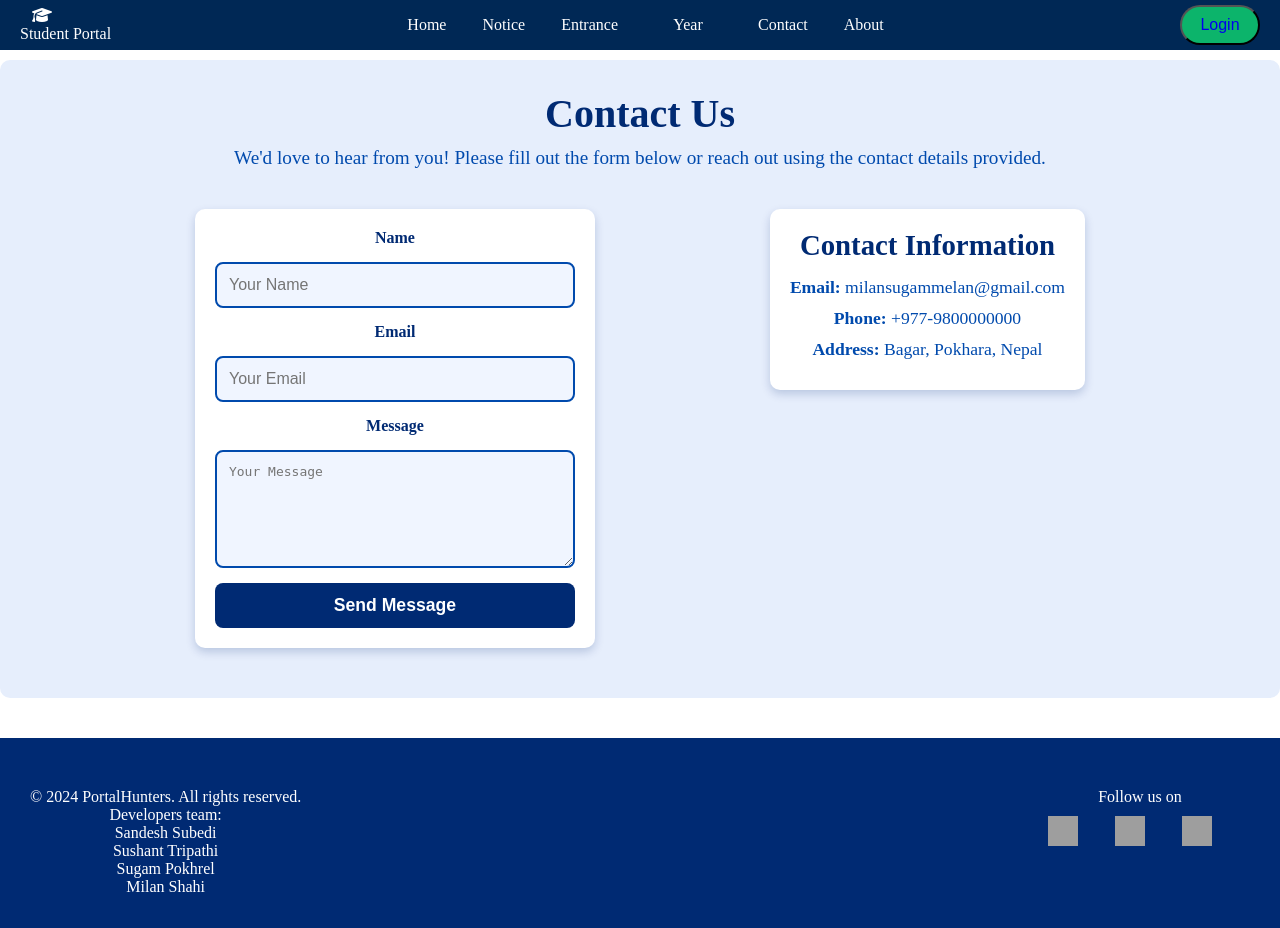
After one commit to milanshahi57/studen_portal, a Django app: page /contact/ in a window 1280 px wide. The commit adds this page. Run offline with Django 5.2, Linux system fonts and the light colour scheme; grey boxes are pictures that could not be loaded.

Commit message:
contact form added and fixed previous problem of navbar

```diff
--- /dev/null
+++ b/student_app/static/css/contact.css
@@ -0,0 +1,107 @@
+/* Contact Section Styles */
+.contact-section {
+    margin-top: 60px;
+    padding: 30px;
+    text-align: center;
+    background-color: #e6eefc; /* Light blue background */
+    color: #002a73; /* Dark blue text */
+    border-radius: 10px;
+}
+
+.contact-section h1 {
+    font-size: 2.5em;
+    margin-bottom: 10px;
+    color: #002a73; /* Dark blue heading */
+}
+
+.contact-section p {
+    font-size: 1.2em;
+    margin-bottom: 20px;
+    color: #004aad; /* Slightly lighter blue */
+}
+
+/* Contact Container */
+.contact-container {
+    display: flex;
+    justify-content: space-evenly;
+    align-items: flex-start;
+    gap: 30px;
+    padding: 20px;
+    flex-wrap: wrap;
+}
+
+/* Contact Form */
+.contact-form {
+    flex: 1;
+    max-width: 400px;
+    display: flex;
+    flex-direction: column;
+    gap: 15px;
+    background-color: white;
+    padding: 20px;
+    border-radius: 10px;
+    box-shadow: 0 4px 10px rgba(0, 42, 115, 0.2); /* Soft blue shadow */
+}
+
+.contact-form label {
+    font-weight: bold;
+    color: #002a73; /* Dark blue labels */
+}
+
+.contact-form input,
+.contact-form textarea {
+    width: 100%;
+    padding: 12px;
+    border: 2px solid #004aad; /* Slightly lighter blue border */
+    border-radius: 8px;
+    font-size: 1em;
+    background-color: #f0f5ff; /* Light blue input background */
+    color: #002a73; /* Dark blue text */
+    transition: all 0.3s ease;
+}
+
+.contact-form input:focus,
+.contact-form textarea:focus {
+    border-color: #002a73;
+    outline: none;
+    box-shadow: 0 0 8px rgba(0, 42, 115, 0.5);
+}
+
+/* Submit Button */
+.submit-button {
+    background-color: #002a73; /* Dark blue button */
+    color: white;
+    padding: 12px 15px;
+    border: none;
+    border-radius: 8px;
+    font-size: 1.1em;
+    cursor: pointer;
+    font-weight: bold;
+    transition: all 0.3s ease;
+}
+
+.submit-button:hover {
+    background-color: #004aad; /* Slightly lighter blue on hover */
+    box-shadow: 0 4px 10px rgba(0, 42, 115, 0.4);
+}
+
+/* Contact Info Section */
+.contact-info {
+    max-width: 400px;
+    padding: 20px;
+    background: white;
+    border-radius: 10px;
+    box-shadow: 0 4px 10px rgba(0, 42, 115, 0.2);
+}
+
+.contact-info h3 {
+    color: #002a73;
+    font-size: 1.8em;
+    margin-bottom: 15px;
+}
+
+.contact-info p {
+    font-size: 1.1em;
+    color: #004aad;
+    margin-bottom: 10px;
+}
--- a/student_app/static/css/home.css
+++ b/student_app/static/css/home.css
@@ -2,6 +2,7 @@
     margin: 0px;
     padding: 0px;
     box-sizing: border-box;
+
 }
 
 .content-outer {
@@ -9,7 +10,7 @@
     height: 90vh;
     max-width: 100vw;
     display: flex;
-    overflow-x: hidden;
+
 
 }
 
--- a/student_app/templates/base.html
+++ b/student_app/templates/base.html
@@ -10,6 +10,7 @@
     <link rel="stylesheet" href="{%static 'css/footer.css'%}"/>
     <link rel="stylesheet" href="{%static 'css/about.css'%}"/>
     <link rel="stylesheet" href="{% static 'css/year.css' %}"/>
+    <link rel="stylesheet" href="{% static 'css/contact.css' %}"/>
     <link rel="stylesheet" href="{% static 'css/subjects.css' %}"/>
     <link rel="stylesheet" href="https://cdnjs.cloudflare.com/ajax/libs/font-awesome/6.5.2/css/all.min.css" integrity="sha512-SnH5WK+bZxgPHs44uWIX+LLJAJ9/2PkPKZ5QiAj6Ta86w+fsb2TkcmfRyVX3pBnMFcV7oQPJkl9QevSCWr3W6A==" crossorigin="anonymous" referrerpolicy="no-referrer" />
 
@@ -35,7 +36,7 @@
                 <li><a href="{% url 'subjects' 'fourth' %}" class="nav-items">Fourth</a></li>
                 </ul>
                 </li>
-                <li><a href="" class="nav-items">Contact</a></li>
+                <li><a href="{% url 'contact' %}" class="nav-items">Contact</a></li>
                 <li><a href="{% url 'about' %}" class="nav-items">About</a></li>
                 </ul>
           </div>
--- /dev/null
+++ b/student_app/templates/contact.html
@@ -0,0 +1,39 @@
+{% extends 'base.html' %}
+{% load static %}
+
+{% block title %}Contact{% endblock title %}
+
+{% block content %}
+
+
+    <section class="contact-section">
+        <h1>Contact Us</h1>
+        <p>We'd love to hear from you! Please fill out the form below or reach out using the contact details provided.</p>
+
+        <div class="contact-container">
+            <form class="contact-form" action="{% url 'contact' %}" method="POST">
+                {% csrf_token %}
+                <label for="name">Name</label>
+                <input type="text" id="name" name="name" placeholder="Your Name" required>
+
+                <label for="email">Email</label>
+                <input type="email" id="email" name="email" placeholder="Your Email" required>
+
+                <label for="message">Message</label>
+                <textarea id="message" name="message" rows="6" placeholder="Your Message" required></textarea>
+
+                <button type="submit" class="submit-button">Send Message</button>
+            </form>
+
+
+            <div class="contact-info">
+                <h3>Contact Information</h3>
+                <p><strong>Email:</strong> milansugammelan@gmail.com</p>
+                <p><strong>Phone:</strong> +977-9800000000</p>
+                <p><strong>Address:</strong> Bagar, Pokhara, Nepal</p>
+            </div>
+        </div>
+    </section>
+
+
+    {% endblock content%}
--- a/student_app/urls.py
+++ b/student_app/urls.py
@@ -8,6 +8,7 @@ urlpatterns = [
     path('',views.home,name='home'),
     path('login/',views.login,name='login'),
     path('about/',views.about, name='about'),
-    path('year/',views.year,name='year'),
+    path('year/',views.year, name='year'),
+    path('contact/',views.contact, name='contact'),
     path('subjects/<str:year>/', views.subjects, name='subjects'),
 ]+ static(settings.MEDIA_URL, document_root=settings.MEDIA_ROOT)
--- a/student_app/views.py
+++ b/student_app/views.py
@@ -13,6 +13,9 @@ def about(request):
 def year(request):
     return render(request, 'year.html')
 
+def contact(request):
+    return render(request, 'contact.html')
+
 from django.shortcuts import render
 from .models import Subject  # Make sure to import the Subject model
 
```
Also changed, not shown: student_app/static/css/navbar.css (+82 -80 lines).
